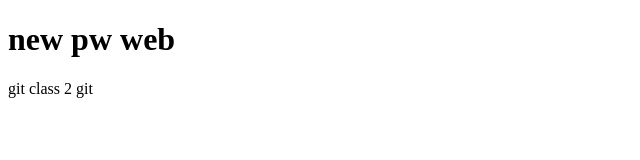
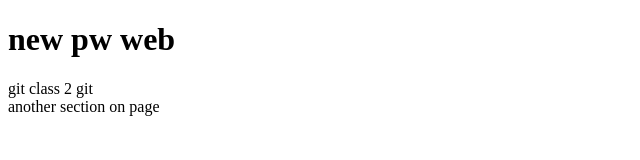
Before and after one commit to enochauston85/git-test1, a plain HTML site: page index.html in a window 1280 px wide. Shown: the whole page, without its empty margins (0-640 px from the left). Drawn offline with Linux system fonts and the light colour scheme.

Commit message:
add new section

```diff
--- a/index.html
+++ b/index.html
@@ -11,6 +11,7 @@
       git class 2
       <span>git</span>
     </section>
+    <section>another section on page</section>
     <script src="script.js"></script>
   </body>
 </html>
```
